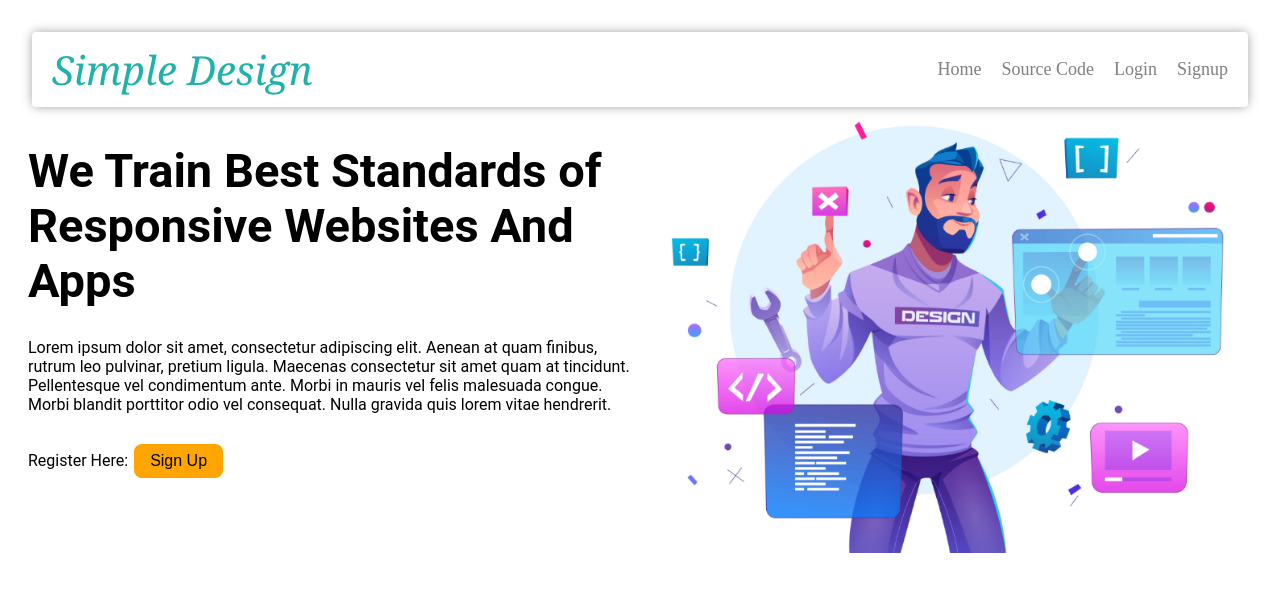
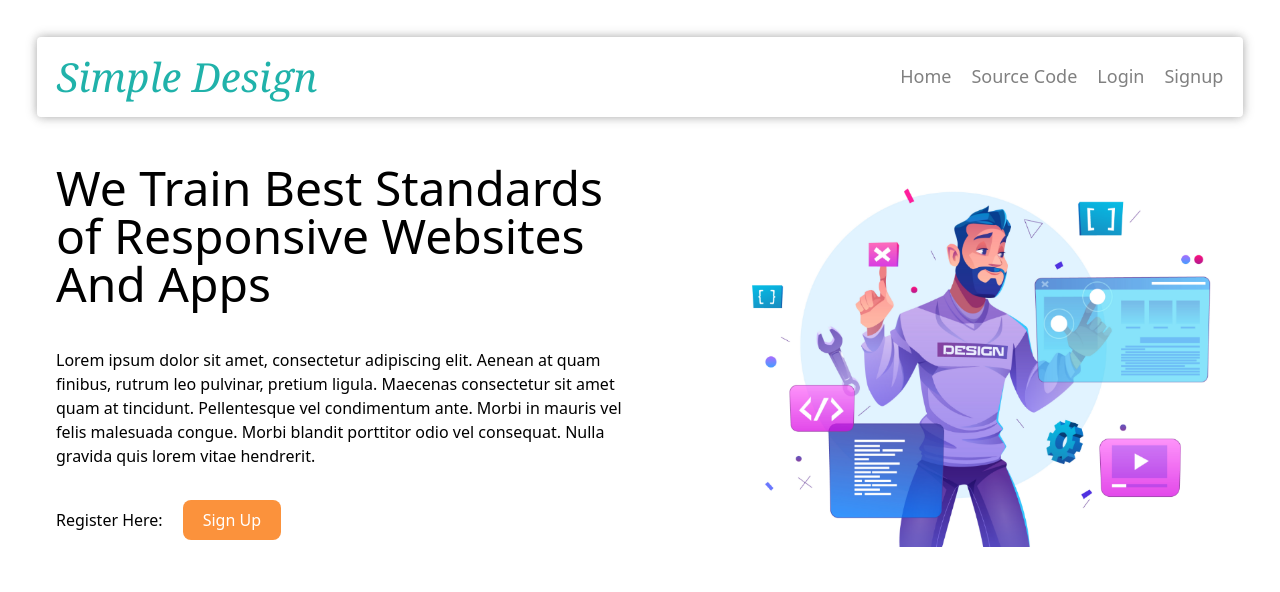
Before and after one commit to HikmaAnwar/simple-react-design, a React (Create React App) app: page / in a window 1280 px wide. Shown: the top 592 px of the page. Built offline with nearby package versions, Linux system fonts and the light colour scheme.

Commit message:
fix: used tailwind for home page

```diff
--- a/package.json
+++ b/package.json
@@ -36,5 +36,8 @@
       "last 1 firefox version",
       "last 1 safari version"
     ]
+  },
+  "devDependencies": {
+    "tailwindcss": "^3.4.4"
   }
 }
--- a/src/allStylesAndComponents/home.jsx
+++ b/src/allStylesAndComponents/home.jsx
@@ -1,7 +1,7 @@
 import { useState } from 'react';
 import { Link } from 'react-router-dom';
 import myHomeImage from "./home.jpg";
-import styles from "./home.module.css";
+
 
 const Home = () => {
     const [buttonClicked, setButtonClicked] = useState(false);
@@ -11,23 +11,23 @@ const Home = () => {
     };
 
     return (
-        <div className={styles.container}>
-            <div className={styles.paragraph}>
-                <h1>We Train Best Standards of Responsive Websites And Apps</h1>
-                <p>Lorem ipsum dolor sit amet, consectetur adipiscing elit. Aenean at quam finibus,
+        <div className="flex justify-between item-center p-7 pt-14 pl-14 w-full">
+            <div className="pr-4 font-monospace mt-20 pt-7 w-1/2">
+                <p className='text-5xl'>We Train Best Standards of Responsive Websites And Apps</p>
+                <p className='mt-10'>Lorem ipsum dolor sit amet, consectetur adipiscing elit. Aenean at quam finibus,
                 rutrum leo pulvinar, pretium ligula. Maecenas consectetur sit amet quam at tincidunt.
                 Pellentesque vel condimentum ante. Morbi in mauris vel felis malesuada congue.
                 Morbi blandit porttitor odio vel consequat. Nulla gravida quis lorem vitae hendrerit.</p>
-                <p>Register Here:
-                <button onClick={handleButtonClick}>
+                <p className='mt-8'>Register Here:
+                <button onClick={handleButtonClick} className='bg-orange-400 px-5 hover:bg-gray-500 text-white border-none p-2 cursor-pointer ml-5 mb-5 rounded-lg'>
                     <Link to="/signup" >Sign Up</Link>
                 </button>
 
                 </p>
             </div>
 
-            <div className={styles.imageContainer}>
-                <img src={myHomeImage} alt='female image' />
+            <div className="w-1/2 h-1 pt-24">
+                <img src={myHomeImage} alt='female image' className='ml-20' width={500} />
             </div>
         </div>
     );
--- a/src/allStylesAndComponents/home.module.css
+++ /dev/null
@@ -1,56 +0,0 @@
-.container {
-    display: flex;
-    justify-content: space-between;
-    align-items: center;
-    padding: 20px;
-  }
-
-  .paragraph {
-    flex: 1;
-    padding-right: 20px;
-    font-family: 'Roboto';
-    margin-top: 40px;
-
-  }
-
-  .imageContainer {
-    flex: 1;
-  }
-
-  .imageContainer img {
-    width: 100%;
-    height: 100%;
-    margin-top: 50px;
-}
-
-
-  h1 {
-    font-family: 'Roboto';
-    font-size: 47px;
-    margin-bottom: 10px;
-  }
-
-  p {
-    margin-top: 30px;
-
-    font-family:'Roboto';
-    font-size: medium;
-
-  }
-
-  button {
-    background-color: orange;
-    color:white;
-    border: none;
-    padding: 8px 16px;
-    cursor: pointer;
-    font-size: 1rem;
-    margin-left: 6px;
-    margin-bottom: 20px;
-    border-radius: 8px;
-  }
-
-  button a {
-    color: black;
-    text-decoration: none;
-  }
--- a/src/allStylesAndComponents/signup.jsx
+++ b/src/allStylesAndComponents/signup.jsx
@@ -26,7 +26,7 @@ const SignUp = () => {
             </div>
 
             <div className={styles.formContainer}>
-            <h1 style={{margin:'auto', marginTop:'-40px',marginBottom:'50px', marginLeft:'200px', textDecoration:'underline'}}>Signup</h1>
+            <h1>Signup</h1>
             <input
             className={styles.inputusername}
             type="text"
@@ -65,7 +65,7 @@ const SignUp = () => {
 
             <button on className={styles.signupbutton} onClick={handleSignup} >Sign Up</button>
 
-            <p style={{marginTop: '30px', marginLeft:'160px'}}>Already have an account?
+            <p >Already have an account?
              <Link to={"/login"} style={{marginLeft:'4px', textDecoration:'none', color:'seagreen'}}>Login</Link>
              </p>
 
--- a/src/allStylesAndComponents/signup.module.css
+++ b/src/allStylesAndComponents/signup.module.css
@@ -13,23 +13,19 @@
 .imageContainer img {
     max-width: 100%;
     height: 34rem;
-
 }
-
-
-
 .formContainer {
     width: 50%;
     padding: 20px;
     height: 50%;
-    margin-top: 120px;
-    margin-left: 80px;
-    margin-right: 40px;
+    margin:auto;
+    background-color: aqua;
+    text-align: center;
 }
 
 .inputemail, .inputpassword, .inputusername, .inputconfirmpassword {
-
-    width: 100%;
+   margin: auto;
+    width: 70%;
     padding: 10px 20px;
     margin: 8px 0;
     box-sizing: border-box;
@@ -39,7 +35,7 @@
 }
 
 .signupbutton {
-    width: 100%;
+    width: 70%;
     color:black;
     padding: 10px;
     margin: 8px 0;
--- /dev/null
+++ b/src/index.css
@@ -0,0 +1,3 @@
+@tailwind base;
+@tailwind components;
+@tailwind utilities;
--- a/src/index.js
+++ b/src/index.js
@@ -1,5 +1,6 @@
 import React from 'react';
 import ReactDOM from 'react-dom/client';
+import './index.css';
 import App from './App';
 import { BrowserRouter as Router } from 'react-router-dom';
 
--- /dev/null
+++ b/tailwind.config.js
@@ -0,0 +1,10 @@
+/** @type {import('tailwindcss').Config} */
+module.exports = {
+  content: [
+    "./src/**/*.{js,jsx,ts,tsx}",
+  ],
+  theme: {
+    extend: {},
+  },
+  plugins: [],
+}
```
Also changed, not shown: 1 other file (tests, documents, lock files or other folders).
